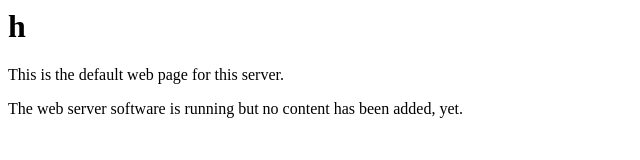
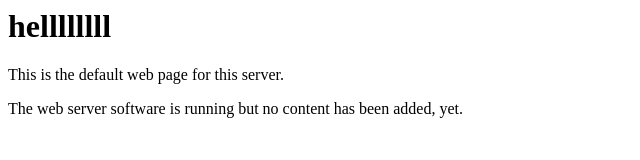
Before and after one commit to hendlake8/opentutorials-hendlake, a plain HTML site: page index.html in a window 1280 px wide. Shown: the whole page, without its empty margins (0-640 px from the left). Drawn offline with Linux system fonts and the light colour scheme.

Commit message:
add index.html

```diff
--- a/index.html
+++ b/index.html
@@ -1,4 +1,4 @@
-<html><body><h1>h</h1>
+<html><body><h1>hellllllll</h1>
 <p>This is the default web page for this server.</p>
 <p>The web server software is running but no content has been added, yet.</p>
 </body></html>
```
